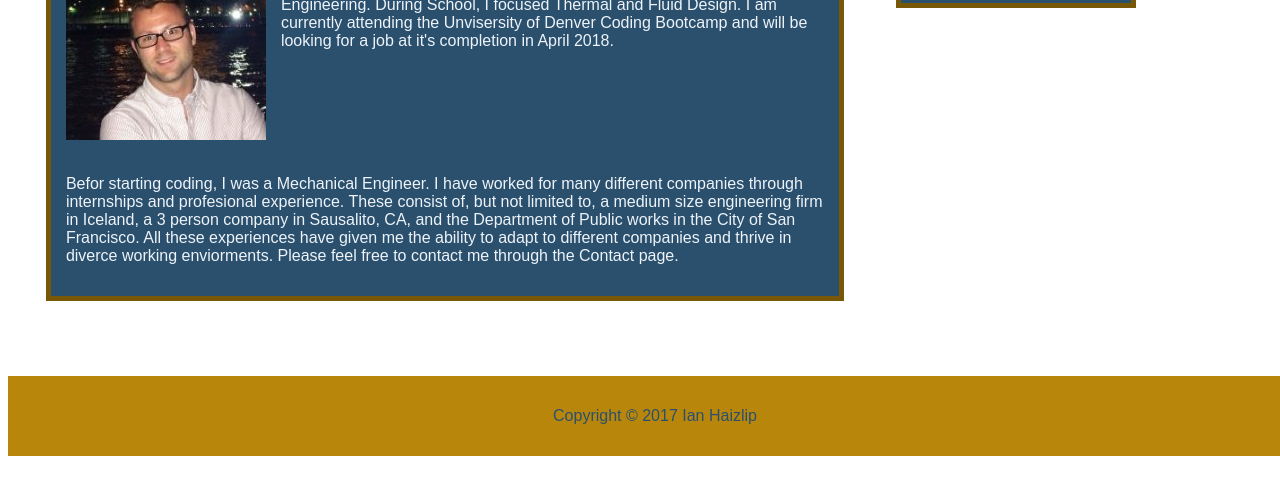
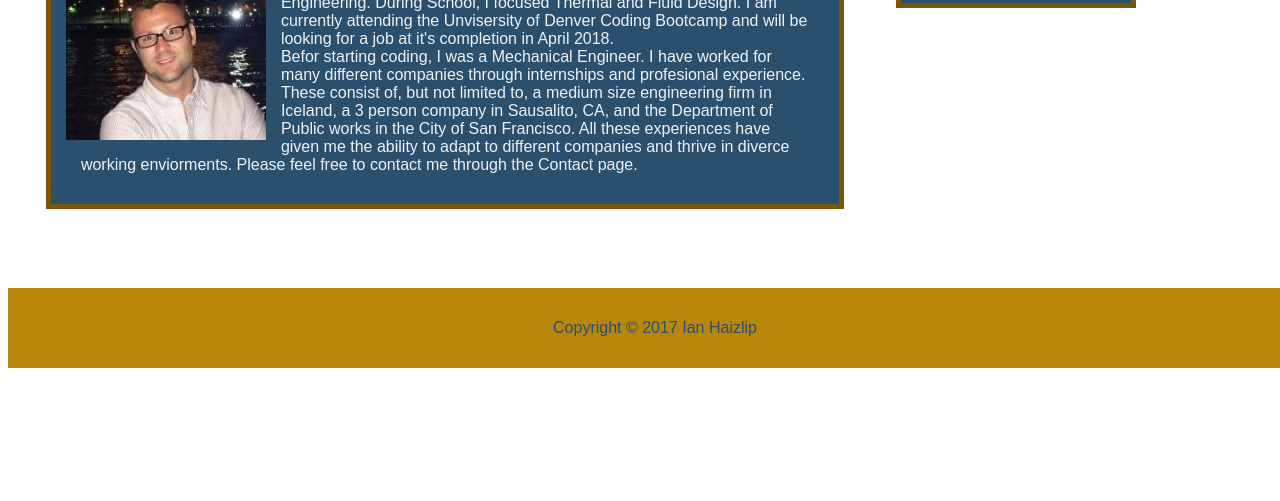
Before and after one commit to ianhaizlip/Responsive-Portfolio, a plain HTML site: page index.html in a window 1280 px wide. Shown: the part 299-800 px from the top of the page. Drawn offline with Linux system fonts and the light colour scheme.

Commit message:
03nov2017

```diff
--- a/assets/css/style.css
+++ b/assets/css/style.css
@@ -49,16 +49,21 @@ p {
 .profile {
 	width: 200px;
 	height: 200px;
-	display: inline-block;
-	margin: 0px 15px 15px 0px;
+	display: block;
+	float: left;
+	margin-right: 15px;
+	/*margin: 0px 15px 15px 0px;*/
 }
 
 .wrap {
-	word-wrap: normal;
-	margin-right: 15px;
-	display: inline-block;
-	position: absolute;
-	top: 87px;
+	/*word-wrap: normal;*/
+	margin: 0 15px 15px 15px;
+	/*display: inline-block;*/
+	/*position: absolute;*/
+	/*top: 87px;*/
+	/*float:left;*/
+	/*width:15px;*/
+
 }
 
 .wrap2 {
@@ -110,6 +115,7 @@ section {
 	padding: 15px;
 	border: 5px solid #785807;
 	display: inline-block;
+	overflow:auto;
 }
 
 aside {
--- a/index.html
+++ b/index.html
@@ -26,11 +26,11 @@
 			<img class="profile" src="assets/images/profile.jpg" alt="profile picture">
 			<p class="wrap">
 				My name is Ian Haizlip. I'm from San Francisco, California. I moved to Denver in October 2017 and have been enjoying the city. I graduated from Montana State University in May 2016 with a degree in Mechanical Engineering. During School, I focused Thermal and Fluid Design. I am currently attending the Unvisersity of Denver Coding Bootcamp and will be looking for a job at it's completion in April 2018.
-			</p>
-			<p>
+				<br/>
 				Befor starting coding, I was a Mechanical Engineer. I have worked for many different companies through internships and profesional experience. These consist of, but not limited to, a medium size engineering firm in Iceland, a 3 person company in Sausalito, CA, and the Department of Public works in the City of San Francisco. All these experiences have given me the ability to adapt to different companies and thrive in diverce working enviorments. Please feel free to contact me through the Contact page.
 			</p>
 		</section>
+
 		<aside>
 			<h2>
 				Connect with Me
```
